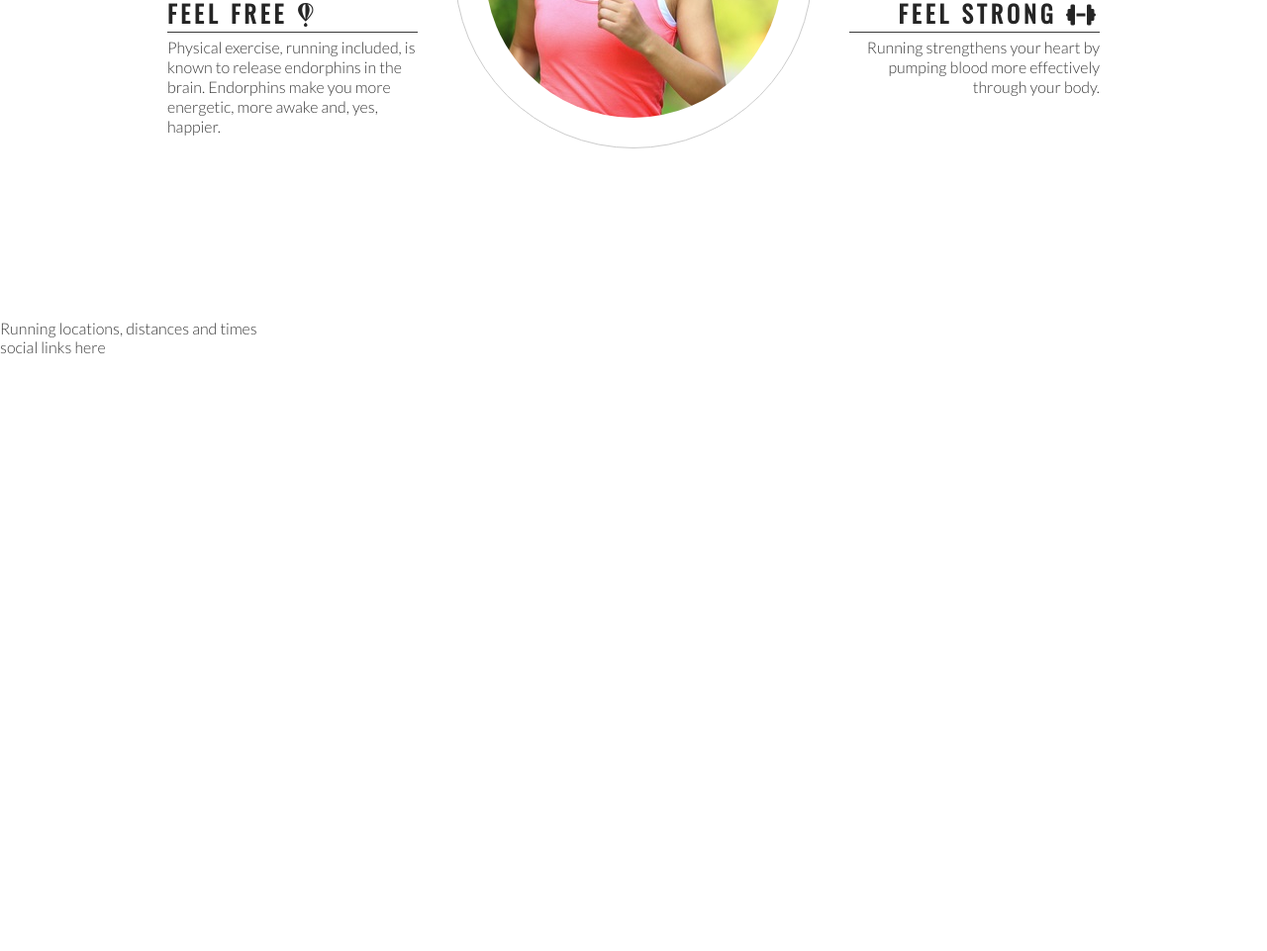
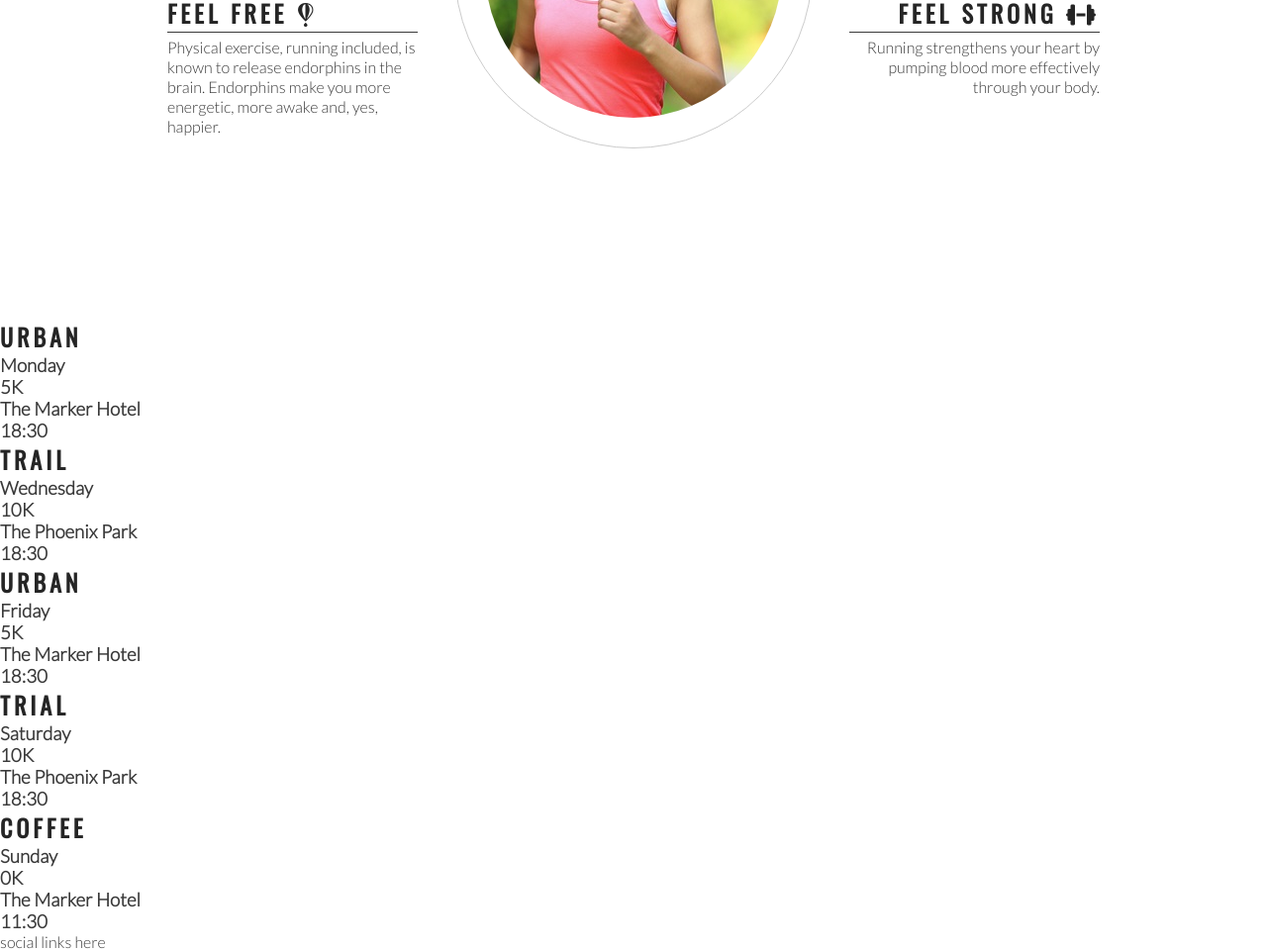
Before and after one commit to Conal2023/love-running, a plain HTML site: page index.html in a window 1280 px wide. Shown: the part 953-1914 px from the top of the page at 99% size. Before the commit the page ends 1313 px from the top, so only its background shows below. Drawn offline with nearby package versions, Linux system fonts and the light colour scheme.

Commit message:
Add meetup times main structure

```diff
--- a/index.html
+++ b/index.html
@@ -86,7 +86,41 @@
         </div>
     </section>
     <section>
-        Running locations, distances and times
+        <div>
+            <h2>Urban</h2>
+            <h3>Monday</h3>
+            <h3>5K</h3>
+            <h3>The Marker Hotel</h3>
+            <h3>18:30</h3>
+        </div>
+        <div>
+            <h2>Trail</h2>
+            <h3>Wednesday</h3>
+            <h3>10K</h3>
+            <h3>The Phoenix Park</h3>
+            <h3>18:30</h3>
+        </div>
+        <div>
+            <h2>Urban</h2>
+            <h3>Friday</h3>
+            <h3>5K</h3>
+            <h3>The Marker Hotel</h3>
+            <h3>18:30</h3>
+        </div>
+        <div>
+            <h2>Trial</h2>
+            <h3>Saturday</h3>
+            <h3>10K</h3>
+            <h3>The Phoenix Park</h3>
+            <h3>18:30</h3>
+        </div>
+        <div>
+            <h2>Coffee</h2>
+            <h3>Sunday</h3>
+            <h3>0K</h3>
+            <h3>The Marker Hotel</h3>
+            <h3>11:30</h3>
+        </div>
     </section>
     <footer>
         social links here
```
